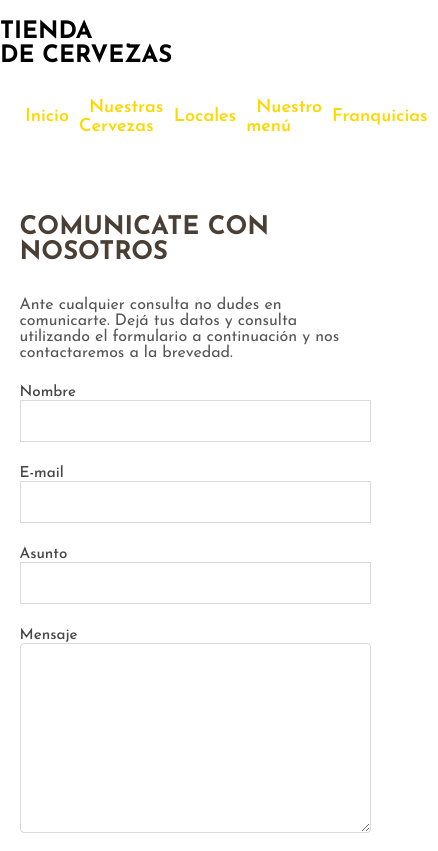
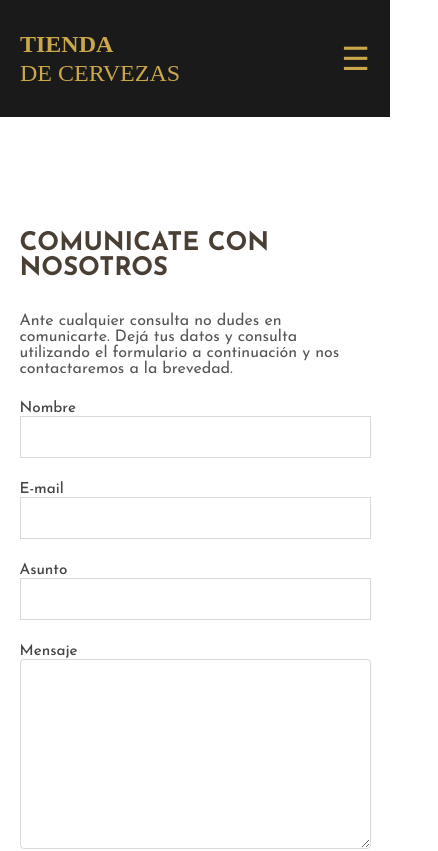
Before and after one commit to MatiasParentti/Tienda, a React (Vite) app: page /contacto in a window 390 px wide. Shown: the top 851 px of the page, 438 px wide, since content can reach past the window. Built offline with nearby package versions, Linux system fonts and the light colour scheme; a web font is replaced by a local one.

Commit message:
navbar responsive & menu  hamburguesa

```diff
--- a/src/components/header.css
+++ b/src/components/header.css
@@ -1,27 +1,133 @@
-
-.header{
-    background-color: transparent;
+.header {
+    background-color: #1A1A1A;
     max-width: 100%;
     position: absolute;
     top: 0;
     left: 0;
     width: 100%;
     z-index: 1000;
+    padding: 10px 20px;
 }
 
-.nav-list{
+.header-image {
+    display: flex;
+    justify-content: space-between;
+    align-items: center;
+    flex-wrap: wrap;
+}
+
+.header-logo h2 {
+    display: flex;
+    flex-direction: column;
+    color: #C9A74A;
+    font-size: 1.5rem;
+    color: #C9A74A;
+    line-height: 1.2;
+    font-family: "Rye", serif;
+    font-weight: 400;
+    font-style: normal;
+}
+
+.bold {
+    font-weight: bold;
+}
+
+.nav-header {
+    display: flex;
+}
+
+.nav-list {
     display: flex;
     align-items: center;
     list-style: none;
     margin: 5px;
     padding: 10px;
-    color:gold;
 }
 
-a{
+.nav-list li {
+    margin: 0 10px;
+}
+
+a {
     text-decoration: none;
-    color: gold;
+    color: #C9A74A;
     font-size: large;
     font-weight: 600;
-    margin: 10px;
 }
+
+.menu {
+    display: none;
+    font-size: 2rem;
+    color: #C9A74A;
+    cursor: pointer;
+}
+
+
+@media (max-width: 1080px) {
+    .nav-list li {
+        margin: 0 5px;
+    }
+}
+
+
+@media (max-width: 768px) {
+    .nav-header {
+        width: 100%;
+        justify-content: center;
+    }
+
+    .nav-list {
+        flex-wrap: wrap;
+        justify-content: center;
+        padding: 5px;
+    }
+
+    .nav-list li {
+        margin: 5px 10px;
+    }
+}
+
+@media (max-width: 480px) {
+    .header-image {
+        flex-direction: row;
+        align-items: center;
+        justify-content: space-between;
+        width: 100%;
+    }
+
+    .nav-header {
+        display: none;
+        width: 100%;
+    }
+
+    .nav-list {
+        flex-direction: column;
+        align-items: flex-start;
+        width: 100%;
+        padding: 0;
+    }
+
+    .nav-list li {
+        margin: 10px 0;
+    }
+
+    .menu {
+        display: block;
+    }
+
+     .nav-header.active {
+        display: block;
+    }
+
+}
+
+
+@media (max-width: 375px) {
+    .header-logo h2 {
+        font-size: 1.2rem;
+    }
+
+    a {
+        font-size: 1rem;
+    }
+}
--- a/src/components/header.jsx
+++ b/src/components/header.jsx
@@ -1,7 +1,9 @@
 import "./header.css";
 import { Link } from "react-router-dom";
+import { useState } from "react";
+export default function Header() {
+  const [menuOpen, setMenuOpen] = useState(false);
 
-export default function Header() {
   return (
     <header className="header">
       <div className="header-image">
@@ -11,7 +13,12 @@ export default function Header() {
             <div>DE CERVEZAS</div>
           </h2>
         </div>
-        <nav className="nav-header">
+
+        <div onClick={() => setMenuOpen(!menuOpen)} className="menu">
+          &#9776;
+        </div>
+
+        <nav className={`nav-header ${menuOpen ? "active" : ""}`}>
           <ul className="nav-list">
             <li>
               <Link to="/">Inicio</Link>
--- a/src/css/Contacto.css
+++ b/src/css/Contacto.css
@@ -1,4 +1,3 @@
-
 .contacto {
   display: flex;
   flex-wrap: wrap;
@@ -25,7 +24,7 @@
 .formulario p {
   font-size: 1rem;
   margin-bottom: 1.5rem;
-  color: #555 ;
+  color: #555;
 }
 
 .line-container {
@@ -54,7 +53,7 @@ form input,
 form textarea {
 
   box-sizing: border-box;
-   padding: 0 15px;
+  padding: 0 15px;
   width: 100%;
   height: 42px;
   border: 1px solid rgba(129, 129, 129, 0.3);
@@ -121,7 +120,7 @@ a:active {
   text-decoration: underline;
 }
 
-form > label {
+form>label {
   font-size: 0.95rem;
 }
 
@@ -135,16 +134,21 @@ form > label {
 
 
 @media (max-width: 768px) {
+
   .formulario,
   .redes {
     width: 100%;
   }
 
+  .contacto {
+   margin-top: 5rem;
+  }
 
 }
 
 
 @media (max-width: 480px) {
+
   form input,
   form textarea {
     font-size: 1rem;
@@ -153,6 +157,11 @@ form > label {
   .iconos a {
     font-size: 1.8rem;
   }
+
+  .contacto {
+   margin-top: 1rem;
+  }
+
 }
 
 
```
